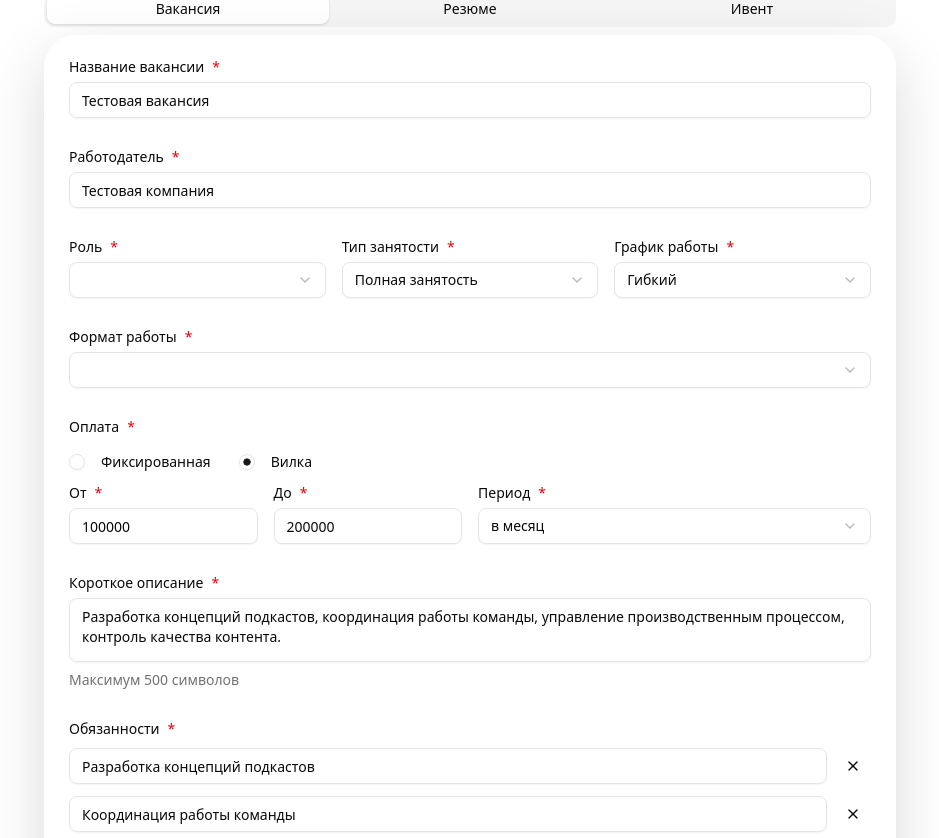
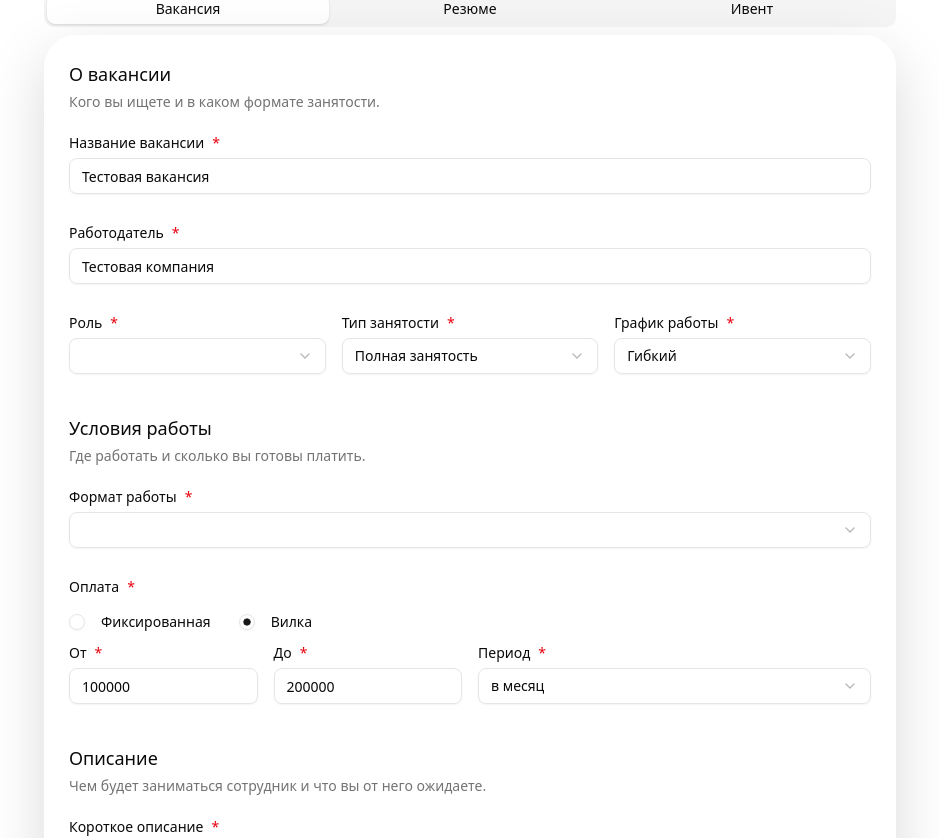
Before and after one commit to ernstakavov/podcastjob, a Next.js app: page /add in a window 1280 px wide. Shown: the part 476-1314 px from the top of the page, without its empty margins (170-1109 px from the left). Built offline with nearby package versions, Linux system fonts and the light colour scheme.

Commit message:
Group form fields into FormSection blocks
Add a shared FormSection component and use it across the event,
resume, and vacancy forms to organize fields under titled sections.

```diff
--- a/src/app/(pages)/add/components/EventForm/EventForm.tsx
+++ b/src/app/(pages)/add/components/EventForm/EventForm.tsx
@@ -44,7 +44,8 @@ import {
 import { useRouter } from 'next/navigation'
 import { toast } from 'sonner'
 import { createEvent } from './EventForm.actions'
-import { FormButton } from '@/components/form/FormButton'
+import { FormSection } from '@/components/form/FormSection'
+import { FormSubmitButton } from '@/components/form/FormSubmitButton'
 
 export const EventForm = () => {
   const router = useRouter()
@@ -81,8 +82,11 @@ export const EventForm = () => {
     <Card className='relative mb-10 overflow-hidden rounded-[32px] border border-white/10 bg-white shadow-[0_20px_60px_rgba(0,0,0,0.15)] backdrop-blur-[20px]'>
       <CardContent className='relative z-[2]'>
         <Form {...form}>
-          <form onSubmit={form.handleSubmit(onSubmit)} className='space-y-8'>
-            {/* 1. Название мероприятия */}
+          <form onSubmit={form.handleSubmit(onSubmit)} className='space-y-10'>
+            <FormSection
+              title='О мероприятии'
+              description='Что за мероприятие, для кого и кто организатор.'
+            >
               <FormField
                 control={form.control}
                 name='title'
@@ -101,7 +105,6 @@ export const EventForm = () => {
                 )}
               />
 
-            {/* 2–3. Тип мероприятия + Для кого */}
               <div className='grid grid-cols-12 gap-4'>
                 <div className='col-span-6'>
                   <FormField
@@ -121,7 +124,10 @@ export const EventForm = () => {
                           </FormControl>
                           <SelectContent>
                             {EVENT_TYPE_OPTIONS.map((option) => (
-                            <SelectItem key={option.value} value={option.value}>
+                              <SelectItem
+                                key={option.value}
+                                value={option.value}
+                              >
                                 {option.label}
                               </SelectItem>
                             ))}
@@ -155,7 +161,6 @@ export const EventForm = () => {
                 </div>
               </div>
 
-            {/* 4. Организатор */}
               <FormField
                 control={form.control}
                 name='organizer'
@@ -173,8 +178,12 @@ export const EventForm = () => {
                   </FormItem>
                 )}
               />
+            </FormSection>
 
-            {/* 5–6. Формат мероприятия + Место проведения */}
+            <FormSection
+              title='Когда и где'
+              description='Формат, место и дата проведения.'
+            >
               <div className='grid grid-cols-12 gap-4'>
                 <div className={eventFormat ? 'col-span-4' : 'col-span-12'}>
                   <FormField
@@ -194,7 +203,10 @@ export const EventForm = () => {
                           </FormControl>
                           <SelectContent>
                             {EVENT_FORMAT_OPTIONS.map((option) => (
-                            <SelectItem key={option.value} value={option.value}>
+                              <SelectItem
+                                key={option.value}
+                                value={option.value}
+                              >
                                 {option.label}
                               </SelectItem>
                             ))}
@@ -229,8 +241,6 @@ export const EventForm = () => {
                 )}
               </div>
 
-            {/* 7. Дата и время */}
-            <div className='space-y-4'>
               <div className='grid grid-cols-12 gap-4'>
                 <div className='col-span-4'>
                   <FormField
@@ -354,9 +364,12 @@ export const EventForm = () => {
                   </div>
                 )}
               </div>
-            </div>
+            </FormSection>
 
-            {/* 8. Стоимость участия */}
+            <FormSection
+              title='Стоимость'
+              description='Платное мероприятие или бесплатное.'
+            >
               <div className='grid grid-cols-12 gap-4'>
                 <div
                   className={costType === 'paid' ? 'col-span-6' : 'col-span-12'}
@@ -378,7 +391,10 @@ export const EventForm = () => {
                           </FormControl>
                           <SelectContent>
                             {COST_TYPE_OPTIONS.map((option) => (
-                            <SelectItem key={option.value} value={option.value}>
+                              <SelectItem
+                                key={option.value}
+                                value={option.value}
+                              >
                                 {option.label}
                               </SelectItem>
                             ))}
@@ -413,8 +429,12 @@ export const EventForm = () => {
                   </div>
                 )}
               </div>
+            </FormSection>
 
-            {/* 9. Краткое описание */}
+            <FormSection
+              title='Описание'
+              description='Чем мероприятие интересно и где о нём узнать больше.'
+            >
               <FormField
                 control={form.control}
                 name='short_description'
@@ -436,7 +456,6 @@ export const EventForm = () => {
                 )}
               />
 
-            {/* 10. Подробное описание */}
               <FormField
                 control={form.control}
                 name='detailed_description'
@@ -460,7 +479,6 @@ export const EventForm = () => {
                 )}
               />
 
-            {/* 11. Вебсайт */}
               <FormField
                 control={form.control}
                 name='website'
@@ -478,11 +496,12 @@ export const EventForm = () => {
                   </FormItem>
                 )}
               />
+            </FormSection>
 
-            {/* 12. Контакты организатора */}
-            <div className='space-y-4'>
-              <FormLabel>Контакты организатора</FormLabel>
-
+            <FormSection
+              title='Контакты и регистрация'
+              description='Как связаться с организатором и до какой даты можно зарегистрироваться.'
+            >
               <div className='grid grid-cols-12 gap-4'>
                 <div className='col-span-4'>
                   <FormField
@@ -544,9 +563,7 @@ export const EventForm = () => {
                   />
                 </div>
               </div>
-            </div>
 
-            {/* 13. Регистрация до */}
               <FormField
                 control={form.control}
                 name='registration_deadline'
@@ -559,7 +576,7 @@ export const EventForm = () => {
                           <Button
                             variant={'outline'}
                             className={cn(
-                            'w-[240px] pl-3 text-left font-normal',
+                              'pl-3 text-left font-normal',
                               !field.value && 'text-muted-foreground',
                             )}
                           >
@@ -584,7 +601,9 @@ export const EventForm = () => {
                   </FormItem>
                 )}
               />
-            <FormButton />
+            </FormSection>
+
+            <FormSubmitButton>Опубликовать ивент</FormSubmitButton>
           </form>
         </Form>
       </CardContent>
--- a/src/app/(pages)/add/components/ResumeForm/ResumeForm.tsx
+++ b/src/app/(pages)/add/components/ResumeForm/ResumeForm.tsx
@@ -23,7 +23,8 @@ import { useRouter } from 'next/navigation'
 import { toast } from 'sonner'
 import { createResume } from './ResumeForm.actions'
 import { getResumeFormDefaultValues } from './ResumeForm.constants'
-import { FormButton } from '@/components/form/FormButton'
+import { FormSubmitButton } from '@/components/form/FormSubmitButton'
+import { FormSection } from '@/components/form/FormSection'
 
 export const ResumeForm = () => {
   const router = useRouter()
@@ -53,15 +54,11 @@ export const ResumeForm = () => {
     <Card className='relative mb-10 overflow-hidden rounded-[32px] border border-white/10 bg-white shadow-[0_20px_60px_rgba(0,0,0,0.15)] backdrop-blur-[20px]'>
       <CardContent className='relative z-[2]'>
         <Form {...form}>
-          <form onSubmit={form.handleSubmit(onSubmit)} className='space-y-8'>
-            {/* 1. Должность */}
-            <div>
-              <h6 className='mb-1'>Должность</h6>
-              <p className='text-muted-foreground text-sm'>
-                Выберите должность, которая наиболее соответствует вашему опыту
-                и навыкам.
-              </p>
-            </div>
+          <form onSubmit={form.handleSubmit(onSubmit)} className='space-y-10'>
+            <FormSection
+              title='Должность'
+              description='Какая позиция вам интересна и в каком формате занятости вы готовы работать.'
+            >
               <FormField
                 control={form.control}
                 name='position'
@@ -69,31 +66,36 @@ export const ResumeForm = () => {
                   <FormItem>
                     <FormLabel required>Искомая должность</FormLabel>
                     <FormControl>
-                    <Input placeholder='Звукорежиссёр' type='text' {...field} />
+                      <Input
+                        placeholder='Звукорежиссёр'
+                        type='text'
+                        {...field}
+                      />
                     </FormControl>
                     <FormMessage />
                   </FormItem>
                 )}
               />
 
-            {/* 2. Роль в подкаст-индустрии */}
               <RoleField control={form.control} name='roles' multi />
 
-            {/* 3. Занятость */}
               <EmploymentTypeField
                 control={form.control}
                 name='employment_type'
                 multi
               />
+            </FormSection>
 
-            {/* 4. Формат работы + город */}
+            <FormSection
+              title='Желаемые условия работы'
+              description='Где вы хотите работать и сколько хотите зарабатывать.'
+            >
               <WorkModeField
                 control={form.control}
                 name='work_format'
                 cityName='city'
               />
 
-            {/* 5. Зарплата */}
               <SalaryField
                 control={form.control}
                 typeName='salary_type'
@@ -102,8 +104,12 @@ export const ResumeForm = () => {
                 maxName='salary_to'
                 periodName='salary_period'
               />
+            </FormSection>
 
-            {/* 6. Опыт */}
+            <FormSection
+              title='Опыт и навыки'
+              description='Расскажите о своём профессиональном пути.'
+            >
               <FormField
                 control={form.control}
                 name='experience'
@@ -123,7 +129,6 @@ export const ResumeForm = () => {
                 )}
               />
 
-            {/* 7. Достижения */}
               <FormField
                 control={form.control}
                 name='achievements'
@@ -144,7 +149,6 @@ export const ResumeForm = () => {
                 )}
               />
 
-            {/* 8. Навыки */}
               <FormField
                 control={form.control}
                 name='skills'
@@ -163,10 +167,12 @@ export const ResumeForm = () => {
                   </FormItem>
                 )}
               />
+            </FormSection>
 
-            {/* 9. Контакты */}
-            <div className='space-y-4'>
-              <FormLabel>Контакты</FormLabel>
+            <FormSection
+              title='Контакты'
+              description='Как с вами связаться по поводу вакансии.'
+            >
               <div className='grid grid-cols-2 gap-4'>
                 <FormField
                   control={form.control}
@@ -233,8 +239,9 @@ export const ResumeForm = () => {
                   )}
                 />
               </div>
-            </div>
-            <FormButton />
+            </FormSection>
+
+            <FormSubmitButton>Опубликовать резюме</FormSubmitButton>
           </form>
         </Form>
       </CardContent>
--- a/src/app/(pages)/add/components/VacancyForm/VacancyForm.tsx
+++ b/src/app/(pages)/add/components/VacancyForm/VacancyForm.tsx
@@ -44,7 +44,8 @@ import {
 import { useRouter } from 'next/navigation'
 import { toast } from 'sonner'
 import { createVacancy } from './VacancyForm.actions'
-import { FormButton } from '@/components/form/FormButton'
+import { FormSubmitButton } from '@/components/form/FormSubmitButton'
+import { FormSection } from '@/components/form/FormSection'
 
 type FormValues = z.infer<typeof VACANCY_FORM_SCHEMA>
 
@@ -136,8 +137,11 @@ export const VacancyForm = () => {
     <Card className='relative mb-10 overflow-hidden rounded-[32px] border border-white/10 bg-white shadow-[0_20px_60px_rgba(0,0,0,0.15)] backdrop-blur-[20px]'>
       <CardContent className='relative z-[2]'>
         <Form {...form}>
-          <form onSubmit={form.handleSubmit(onSubmit)} className='space-y-8'>
-            {/* 1. Название вакансии */}
+          <form onSubmit={form.handleSubmit(onSubmit)} className='space-y-10'>
+            <FormSection
+              title='О вакансии'
+              description='Кого вы ищете и в каком формате занятости.'
+            >
               <FormField
                 control={form.control}
                 name='title'
@@ -158,7 +162,6 @@ export const VacancyForm = () => {
                 )}
               />
 
-            {/* 3. Работодатель */}
               <FormField
                 control={form.control}
                 name='employer'
@@ -179,12 +182,10 @@ export const VacancyForm = () => {
               />
 
               <div className='grid grid-cols-12 gap-4'>
-              {/* 2. Роль — Select */}
                 <div className='col-span-4'>
                   <RoleField control={form.control} name='role' />
                 </div>
 
-              {/* 5. Тип занятости — Select */}
                 <div className='col-span-4'>
                   <EmploymentTypeField
                     control={form.control}
@@ -192,7 +193,6 @@ export const VacancyForm = () => {
                   />
                 </div>
 
-              {/* 6. График работы — Select */}
                 <div className='col-span-4'>
                   <FormField
                     control={form.control}
@@ -223,15 +223,18 @@ export const VacancyForm = () => {
                   />
                 </div>
               </div>
+            </FormSection>
 
-            {/* 4. Формат работы + город */}
+            <FormSection
+              title='Условия работы'
+              description='Где работать и сколько вы готовы платить.'
+            >
               <WorkModeField
                 control={form.control}
                 name='work_mode'
                 cityName='city'
               />
 
-            {/* 7. Оплата: тип + сумма + период */}
               <SalaryField
                 control={form.control}
                 typeName='salary_type'
@@ -240,8 +243,12 @@ export const VacancyForm = () => {
                 maxName='salary_max'
                 periodName='salary_period'
               />
+            </FormSection>
 
-            {/* 8. Короткое описание */}
+            <FormSection
+              title='Описание'
+              description='Чем будет заниматься сотрудник и что вы от него ожидаете.'
+            >
               <FormField
                 control={form.control}
                 name='description'
@@ -263,31 +270,31 @@ export const VacancyForm = () => {
                 )}
               />
 
-            {/* 9. Обязанности — useFieldArray */}
               <FieldArraySection
                 label='Обязанности'
                 name='responsibilities'
                 control={form.control}
               />
 
-            {/* 10. Требования — useFieldArray */}
               <FieldArraySection
                 label='Требования'
                 name='requirements'
                 control={form.control}
               />
 
-            {/* 11. Условия работы — useFieldArray */}
               <FieldArraySection
                 label='Условия работы'
                 name='working_conditions'
                 control={form.control}
               />
+            </FormSection>
 
-            {/* 12. Как откликнуться */}
+            <FormSection
+              title='Отклик и сроки'
+              description='Как откликнуться на вакансию и до какой даты она актуальна.'
+            >
               <ContactField control={form.control} name='contact' />
 
-            {/* 13. Что приложить */}
               <FormField
                 control={form.control}
                 name='attachments_info'
@@ -307,7 +314,6 @@ export const VacancyForm = () => {
                 )}
               />
 
-            {/* 14. Вакансия активна до — Calendar */}
               <FormField
                 control={form.control}
                 name='close_date'
@@ -342,14 +348,16 @@ export const VacancyForm = () => {
                       </PopoverContent>
                     </Popover>
                     <FormDescription>
-                    Мы скроем вакансию через три недели, если не указана другая
-                    дата.
+                      Мы скроем вакансию через три недели, если не указана
+                      другая дата.
                     </FormDescription>
                     <FormMessage />
                   </FormItem>
                 )}
               />
-            <FormButton />
+            </FormSection>
+
+            <FormSubmitButton>Опубликовать вакансию</FormSubmitButton>
           </form>
         </Form>
       </CardContent>
--- /dev/null
+++ b/src/components/form/FormSection.tsx
@@ -0,0 +1,19 @@
+import { ReactNode } from 'react'
+
+type Props = {
+  title: string
+  description?: string
+  children: ReactNode
+}
+
+export const FormSection = ({ title, description, children }: Props) => (
+  <section className='space-y-6'>
+    <div>
+      <h6 className='mb-1 text-lg font-medium'>{title}</h6>
+      {description && (
+        <p className='text-muted-foreground text-sm'>{description}</p>
+      )}
+    </div>
+    <div className='space-y-8'>{children}</div>
+  </section>
+)
```
Also changed, not shown: src/components/form/FormSubmitButton.tsx (renamed from src/components/form/FormButton.tsx, +7 -6 lines). Lines whose indentation alone changed are shown as unchanged.
